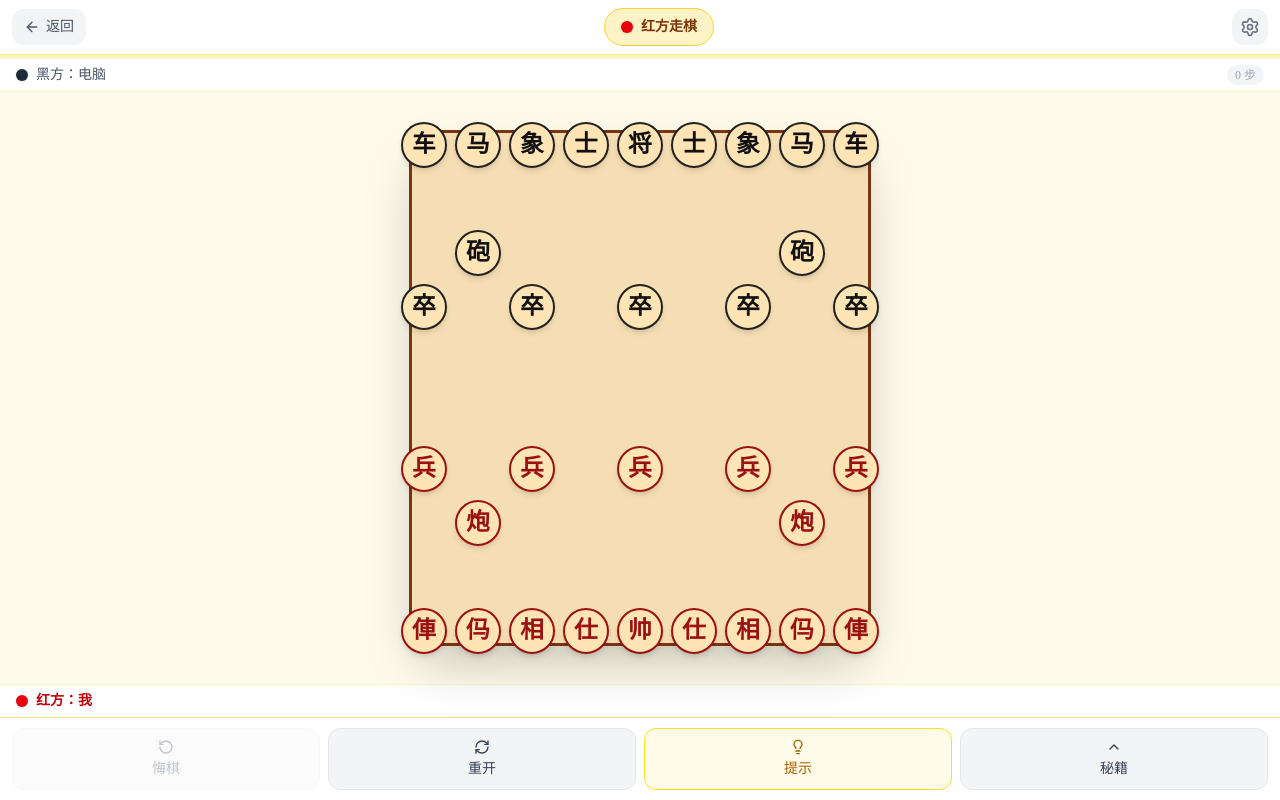
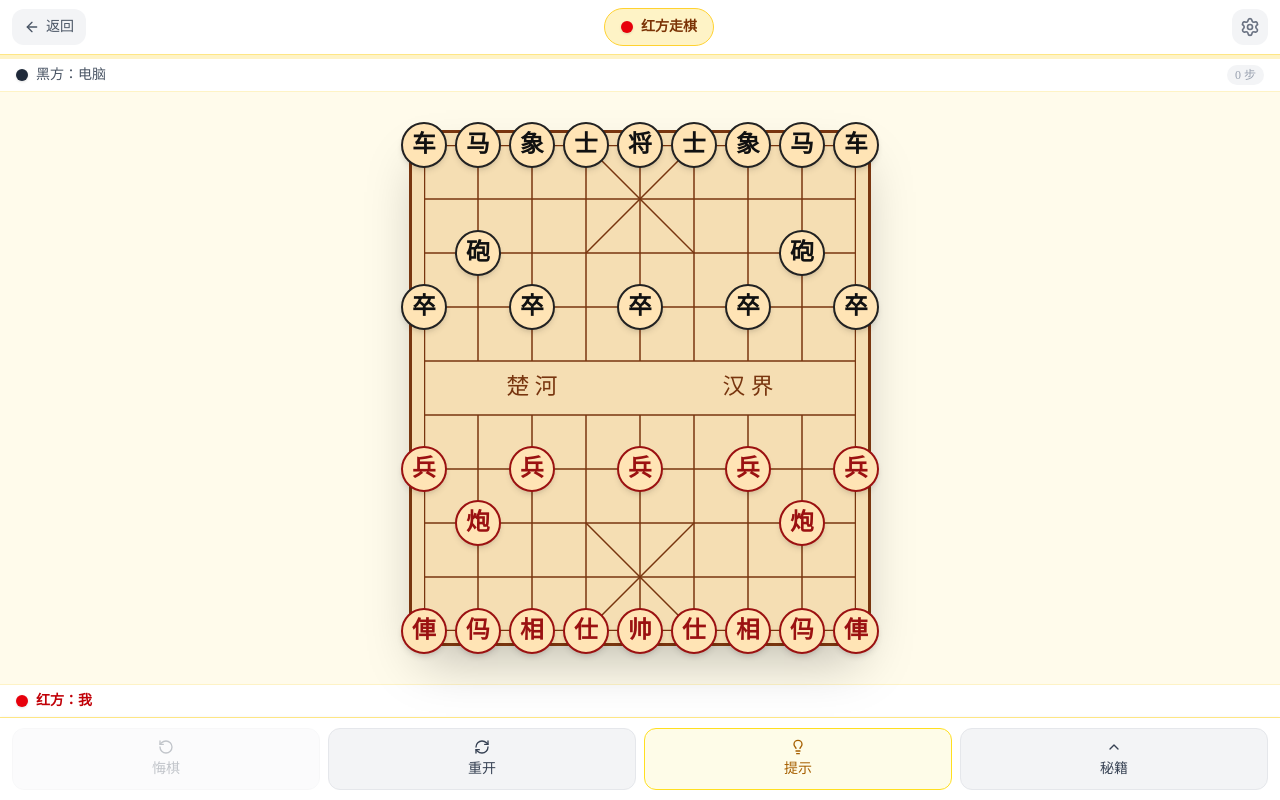
Before and after one commit to Amandazhanghs/xiangqi-zlx, a React (Vite) app: page / in a window 1280 px wide. Both pictures are taken after a click on the button "执红先手". Built offline with nearby package versions, Linux system fonts and the light colour scheme.

Commit message:
Add files via upload

```diff
--- a/src/components/Board.tsx
+++ b/src/components/Board.tsx
@@ -106,7 +106,76 @@ export function Board({
   };
   const lc = lineColor[boardTheme];
 
-  // Compute hint arrow pixel coordinates (center of from/to cells)
+  // ── Position marker helper ─────────────────────────────────────
+  // Draws the classic "corner bracket" marks at a board intersection.
+  // `cx/cy` = center of intersection in SVG coords.
+  // `arm`   = length of each bracket arm (≈ CS * 0.18).
+  // `gap`   = gap between bracket and line crossing (≈ CS * 0.08).
+  // Only draws brackets on the side(s) that have a board line.
+  const renderMarker = (cx: number, cy: number, arm: number, gap: number, sides: { top?: boolean; bottom?: boolean; left?: boolean; right?: boolean }) => {
+    const paths: string[] = [];
+    // top-left corner
+    if (sides.top && sides.left) {
+      paths.push(`M${cx - gap - arm},${cy - gap} L${cx - gap},${cy - gap} L${cx - gap},${cy - gap - arm}`);
+    }
+    // top-right corner
+    if (sides.top && sides.right) {
+      paths.push(`M${cx + gap + arm},${cy - gap} L${cx + gap},${cy - gap} L${cx + gap},${cy - gap - arm}`);
+    }
+    // bottom-left corner
+    if (sides.bottom && sides.left) {
+      paths.push(`M${cx - gap - arm},${cy + gap} L${cx - gap},${cy + gap} L${cx - gap},${cy + gap + arm}`);
+    }
+    // bottom-right corner
+    if (sides.bottom && sides.right) {
+      paths.push(`M${cx + gap + arm},${cy + gap} L${cx + gap},${cy + gap} L${cx + gap},${cy + gap + arm}`);
+    }
+    return paths.map((d, i) => (
+      <path key={i} d={d} stroke={lc} strokeWidth={1.2} fill="none" strokeLinecap="square" />
+    ));
+  };
+
+  // Build all position markers:
+  // Cannon positions: (2,1), (2,7), (7,1), (7,7)
+  // Soldier/pawn positions: (3,0),(3,2),(3,4),(3,6),(3,8), (6,0),(6,2),(6,4),(6,6),(6,8)
+  const buildMarkers = () => {
+    const markers: React.ReactNode[] = [];
+    const arm = CS * 0.17;
+    const gap = CS * 0.08;
+
+    const addMarker = (boardRow: number, boardCol: number) => {
+      const displayRow = isFlipped ? 9 - boardRow : boardRow;
+      const displayCol = isFlipped ? 8 - boardCol : boardCol;
+      const cx = displayCol * CS;
+      const cy = displayRow * CS;
+
+      // Determine which sides have board lines (edge columns/rows only have lines on one side)
+      const hasLeft = displayCol > 0;
+      const hasRight = displayCol < 8;
+      const hasTop = displayRow > 0;
+      const hasBottom = displayRow < 9;
+
+      markers.push(
+        <g key={`marker-${boardRow}-${boardCol}`}>
+          {renderMarker(cx, cy, arm, gap, { top: hasTop, bottom: hasBottom, left: hasLeft, right: hasRight })}
+        </g>
+      );
+    };
+
+    // Cannon positions (rows 2 and 7, cols 1 and 7)
+    addMarker(2, 1); addMarker(2, 7);
+    addMarker(7, 1); addMarker(7, 7);
+
+    // Soldier/pawn positions (rows 3 and 6, odd columns for center, all 5 columns)
+    [0, 2, 4, 6, 8].forEach(c => {
+      addMarker(3, c);
+      addMarker(6, c);
+    });
+
+    return markers;
+  };
+
+  // Hint arrow
   const getHintArrow = () => {
     if (!hintMove) return null;
     const fromR = isFlipped ? 9 - hintMove.from.r : hintMove.from.r;
@@ -124,19 +193,14 @@ export function Board({
     const len = Math.sqrt(dx * dx + dy * dy);
     if (len === 0) return null;
 
-    // Shorten arrow slightly so it doesn't overlap piece centers completely
     const shrink = CS * 0.28;
     const ux = dx / len;
     const uy = dy / len;
-    const ax1 = x1 + ux * shrink;
-    const ay1 = y1 + uy * shrink;
-    const ax2 = x2 - ux * shrink;
-    const ay2 = y2 - uy * shrink;
 
-    return { x1: ax1, y1: ay1, x2: ax2, y2: ay2 };
+    return { x1: x1 + ux * shrink, y1: y1 + uy * shrink, x2: x2 - ux * shrink, y2: y2 - uy * shrink };
   };
 
-const arrow = getHintArrow();
+  const arrow = getHintArrow();
 
   return (
     <div
@@ -147,13 +211,41 @@ const arrow = getHintArrow();
         className="absolute pointer-events-none"
         style={{ top: PAD, left: PAD }}>
 
-        {/* ... 棋盘线代码保持不变 ... */}
+        {/* Board lines */}
+        {Array.from({ length: 10 }).map((_, i) => (
+          <line key={`h${i}`} x1={0} y1={i*CS} x2={BOARD_W} y2={i*CS} stroke={lc} strokeWidth={1.5} />
+        ))}
+        {Array.from({ length: 9 }).map((_, i) => (
+          <React.Fragment key={`v${i}`}>
+            <line x1={i*CS} y1={0} x2={i*CS} y2={CS*4} stroke={lc} strokeWidth={1.5} />
+            <line x1={i*CS} y1={CS*5} x2={i*CS} y2={BOARD_H} stroke={lc} strokeWidth={1.5} />
+          </React.Fragment>
+        ))}
+        <line x1={0} y1={CS*4} x2={0} y2={CS*5} stroke={lc} strokeWidth={1.5} />
+        <line x1={BOARD_W} y1={CS*4} x2={BOARD_W} y2={CS*5} stroke={lc} strokeWidth={1.5} />
 
-        {/* 优化后的 Hint arrow */}
+        {/* Palace diagonals */}
+        <line x1={CS*3} y1={0} x2={CS*5} y2={CS*2} stroke={lc} strokeWidth={1.5} />
+        <line x1={CS*5} y1={0} x2={CS*3} y2={CS*2} stroke={lc} strokeWidth={1.5} />
+        <line x1={CS*3} y1={CS*7} x2={CS*5} y2={CS*9} stroke={lc} strokeWidth={1.5} />
+        <line x1={CS*5} y1={CS*7} x2={CS*3} y2={CS*9} stroke={lc} strokeWidth={1.5} />
+
+        {/* River text */}
+        <text x={CS*2} y={CS*4.62} fill={lc} fontSize={CS*0.42}
+          fontFamily='"STKaiti","KaiTi","Kaiti SC",serif' textAnchor="middle">楚 河</text>
+        <text x={CS*6} y={CS*4.62} fill={lc} fontSize={CS*0.42}
+          fontFamily='"STKaiti","KaiTi","Kaiti SC",serif' textAnchor="middle">汉 界</text>
+
+        {/* Border */}
+        <rect x={0.5} y={0.5} width={BOARD_W-1} height={BOARD_H-1} fill="none" stroke={lc} strokeWidth={1.5} />
+
+        {/* Position markers (cannon & soldier spots) */}
+        {buildMarkers()}
+
+        {/* Hint arrow */}
         {arrow && (
           <>
             <defs>
-              {/* markerWidth 增加，markerHeight 减小，使其看起来更细长 */}
               <marker
                 id="hint-arrowhead"
                 markerWidth="10"
@@ -162,7 +254,6 @@ const arrow = getHintArrow();
                 refY="3"
                 orient="auto"
               >
-                {/* 这里的路径 M0,1 L9,3 L0,5 Z 构成了一个更尖锐的三角形 */}
                 <path
                   d="M0,1.5 L8,3 L0,4.5 C0.5,3 0.5,3 0,1.5 Z"
                   fill="rgba(22,163,74,0.95)"
@@ -173,11 +264,9 @@ const arrow = getHintArrow();
               x1={arrow.x1} y1={arrow.y1}
               x2={arrow.x2} y2={arrow.y2}
               stroke="rgba(22,163,74,0.8)"
-              // 这里的宽度从 0.13 降到了 0.07，让线条更纤细
               strokeWidth={CS * 0.07}
               strokeLinecap="round"
               markerEnd="url(#hint-arrowhead)"
-              // 减小阴影扩散范围
               style={{ filter: 'drop-shadow(0 0 2px rgba(22,163,74,0.4))' }}
             />
           </>
```
